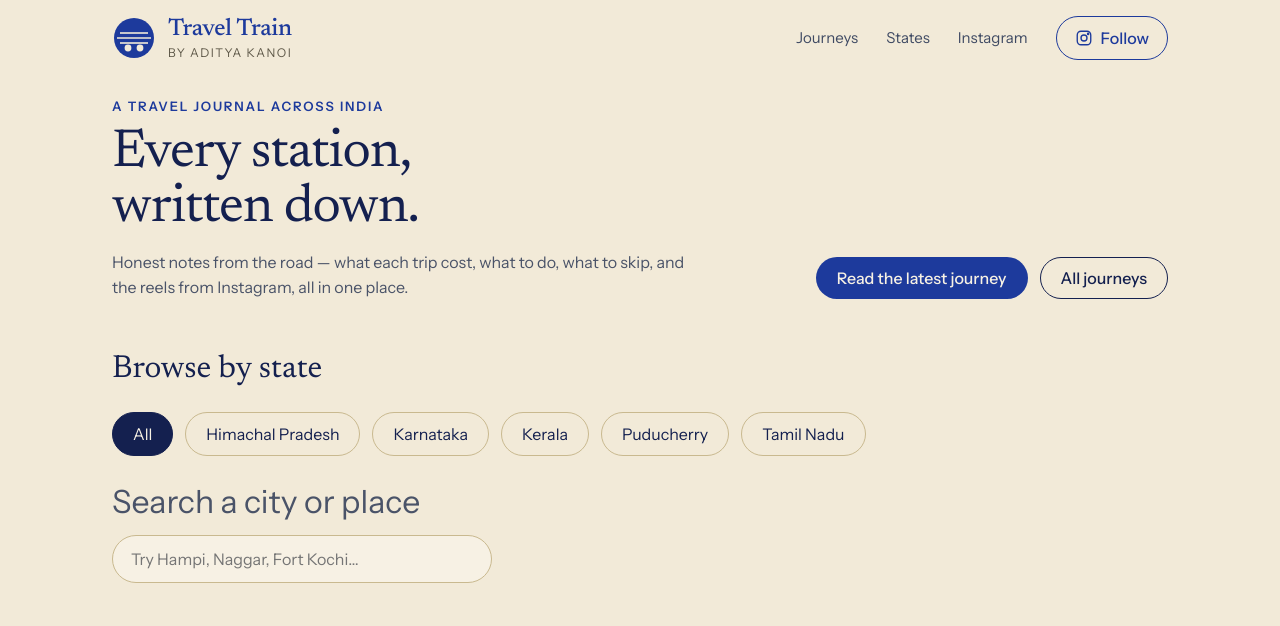
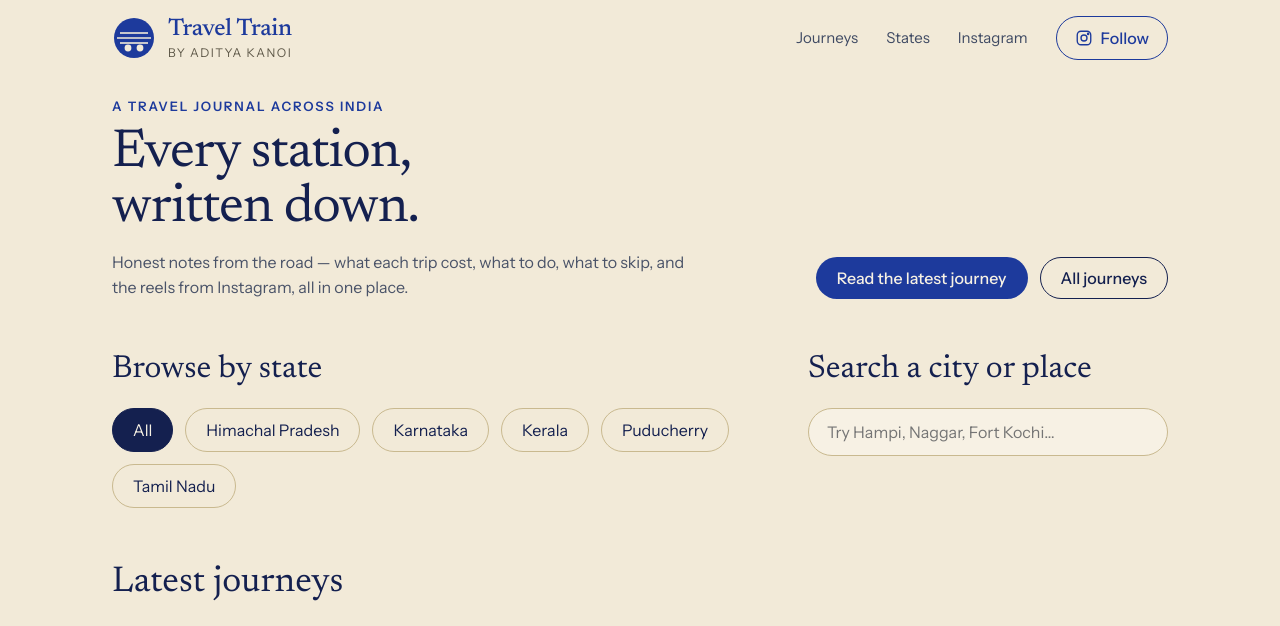
Before and after one commit to gdncomm-aditya-kanoi/Travel-Train, a Jekyll site: the page built from index.html, in a window 1280 px wide. Shown: the top 626 px of the page. Built offline with Jekyll 4.4.1, drawn with Linux system fonts in a browser that asks for light colours; a script that is not in the unit is left out; grey boxes are pictures that could not be loaded.

Commit message:
Put the city search beside the state chips
Co-Authored-By: Claude <noreply@anthropic.com>

```diff
--- a/assets/css/style.css
+++ b/assets/css/style.css
@@ -380,10 +380,13 @@ a.series-item:hover { outline: 2px solid var(--ink); outline-offset: 2px; }
   .planned-title { font-size: 24px; }
 }
 
-/* Finder: state chips and city search */
-.finder { display: flex; flex-wrap: wrap; align-items: flex-end; justify-content: space-between; gap: 28px 40px; }
-.finder-search { flex: 0 1 380px; min-width: 260px; display: flex; flex-direction: column; gap: 14px; }
-.finder-search label { display: block; margin: 0; }
+/* Finder: state chips on the left (they wrap if more states are added), search on the right */
+.finder { display: grid; grid-template-columns: minmax(0, 1fr) minmax(260px, 360px); gap: 28px 48px; align-items: start; }
+.finder .chips { margin-top: 20px; }
+.finder-search { display: flex; flex-direction: column; gap: 20px; }
+.finder-search h2 { margin: 0; }
+.finder-search label { font-family: var(--serif); font-weight: 400; color: var(--navy); }
 .finder-search input { width: 100%; min-height: 48px; padding: 0 18px; border: 1px solid var(--rule); border-radius: 999px; background: var(--paper); font: 16px var(--sans); color: var(--navy); }
 .finder-search input:focus { outline: 2px solid var(--ink); outline-offset: 2px; border-color: var(--ink); }
 .trip-empty { margin-top: 24px; color: var(--muted); }
+@media (max-width: 900px) { .finder { grid-template-columns: 1fr; } }
--- a/index.html
+++ b/index.html
@@ -26,7 +26,7 @@ layout: default
       </div>
     </div>
     <div class="finder-search">
-      <label class="h3" for="trip-search">Search a city or place</label>
+      <h2 class="h3"><label for="trip-search">Search a city or place</label></h2>
       <input id="trip-search" type="search" placeholder="Try Hampi, Naggar, Fort Kochi…" autocomplete="off">
     </div>
   </div>
```
